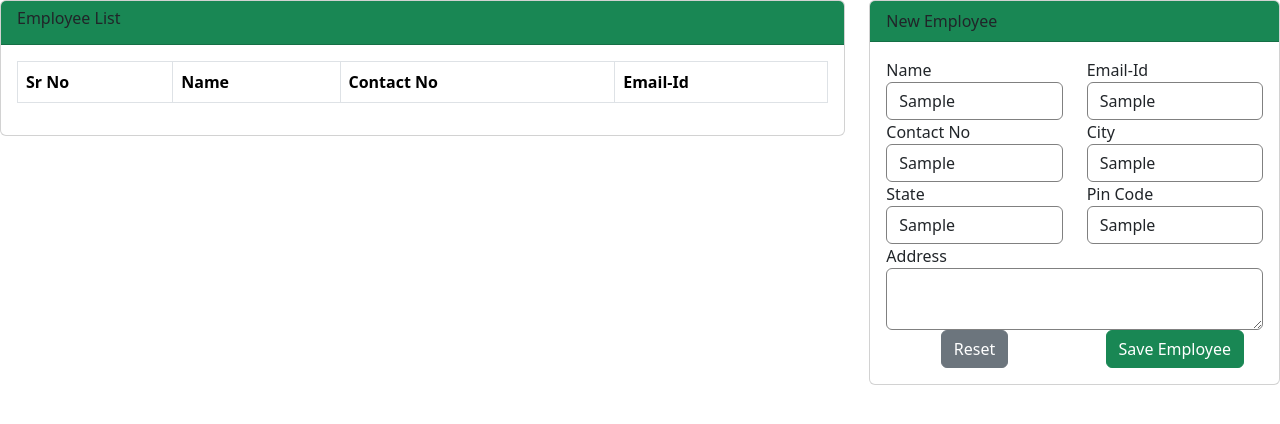
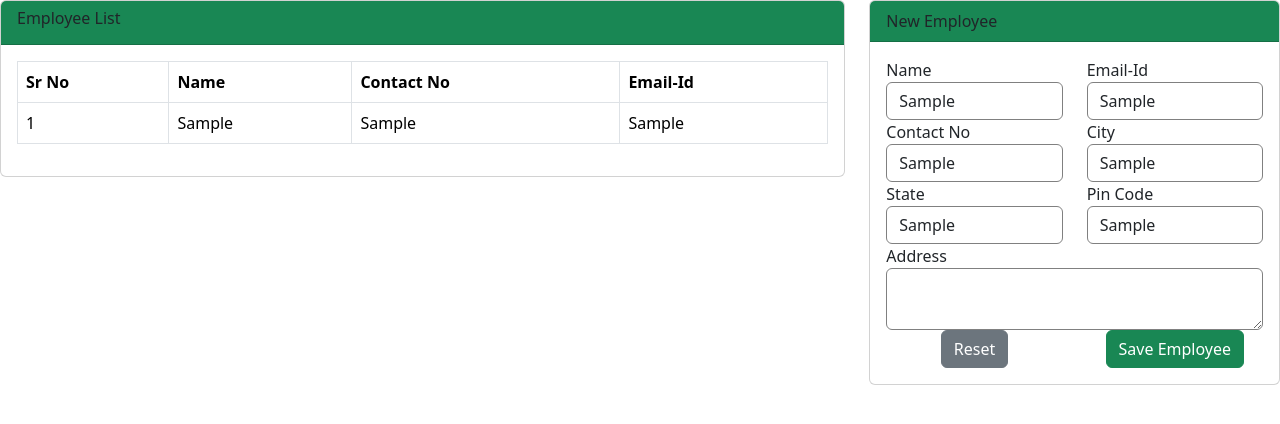
Before and after one commit to inBrackets/AngularCrudExample, an Angular app: page / in a window 1280 px wide. Both pictures are taken after typing "Sample", "Sample", "Sample", "Sample", "Sample", "Sample" into the empty fields and a click on the button "Save Employee". Shown: the top 424 px of the page. Built offline with nearby package versions, Linux system fonts and the light colour scheme.

Commit message:
added create feature

```diff
--- a/src/app/app.component.html
+++ b/src/app/app.component.html
@@ -17,7 +17,14 @@
               </tr>
               </thead>
               <tbody>
-
+                @for (item of employeeList; track $index) {
+                  <tr>
+                    <td>{{ $index + 1 }}</td>
+                    <td>{{ item.name }}</td>
+                    <td>{{ item.contactNo }}</td>
+                    <td>{{ item.emailId }}</td>
+                  </tr>
+                }
               </tbody>
             </table>
           </div>
@@ -67,7 +74,7 @@
               <button class="btn btn-secondary">Reset</button>
             </div>
             <div class="col-6 text-center">
-              <button class="btn btn-success">Save Employee</button>
+              <button class="btn btn-success" (click)="onSave()">Save Employee</button>
             </div>
           </div>
         </form>
--- a/src/app/app.component.ts
+++ b/src/app/app.component.ts
@@ -14,9 +14,16 @@ export class AppComponent {
 
   employeeForm: FormGroup = new FormGroup({});
   employeeObj: EmployeeModel = new EmployeeModel();
+  employeeList: EmployeeModel[] = [];
 
   constructor() {
-    this.createForm()
+    this.createForm();
+    debugger;
+    const oldData = localStorage.getItem('EmpData');
+    if (oldData != null) {
+      const parseData = JSON.parse(oldData);
+      this.employeeList = parseData;
+    }
   }
 
   createForm() {
@@ -31,4 +38,17 @@ export class AppComponent {
       pinCode: new FormControl(this.employeeObj.pinCode)
     })
   }
+
+  onSave() {
+    debugger;
+    const oldData = localStorage.getItem('EmpData');
+    if (oldData != null) {
+      const parseData = JSON.parse(oldData);
+      this.employeeForm.controls['employeeId'].setValue(parseData.length);
+      this.employeeList.unshift(this.employeeForm.value);
+    } else {
+      this.employeeList.unshift(this.employeeForm.value);
+    }
+    localStorage.setItem("EmpData", JSON.stringify(this.employeeList));
+  }
 }
```
Lines whose indentation alone changed are shown as unchanged.
